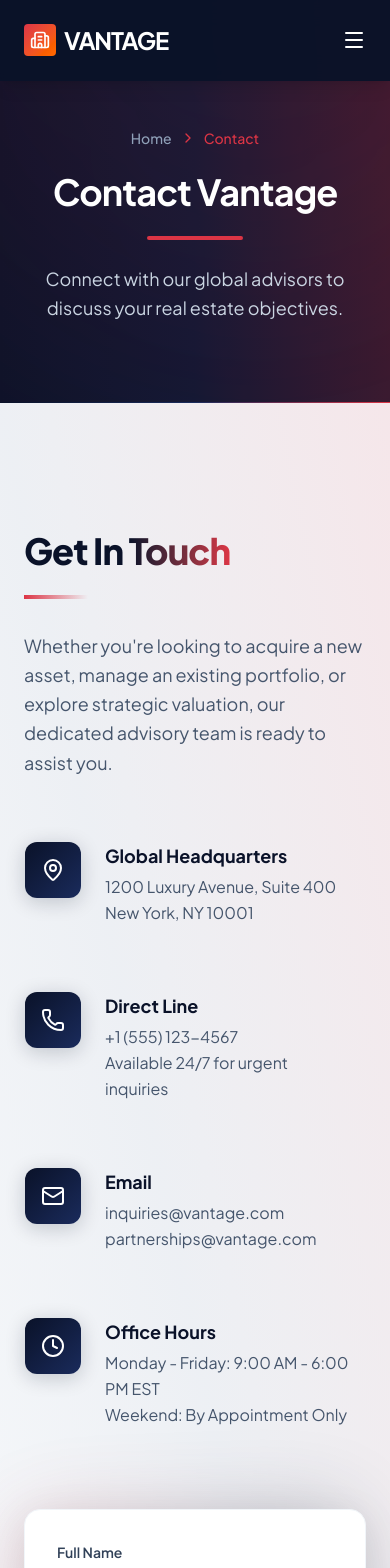
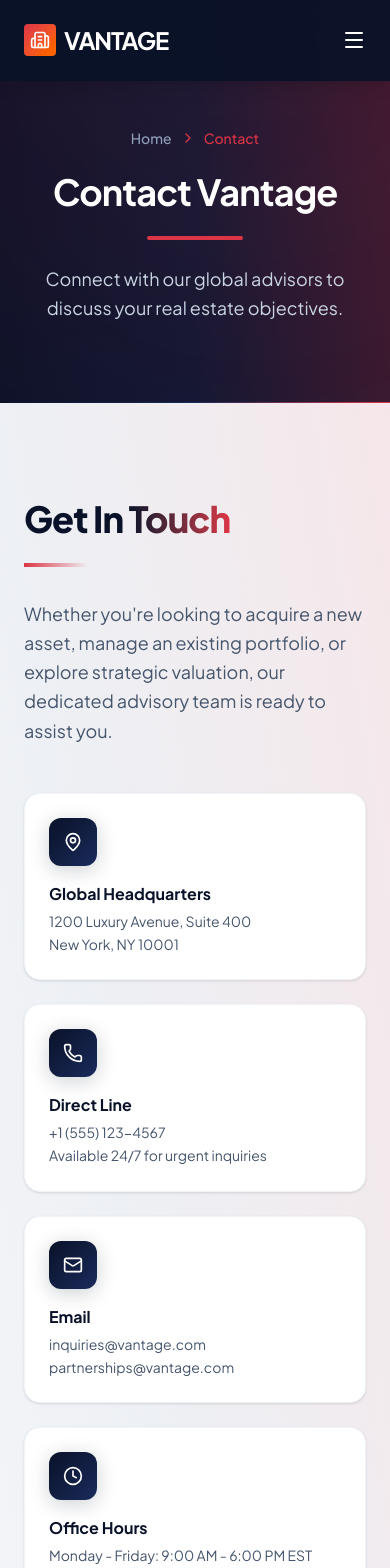
Before and after one commit to PremierByte/osmike-website, a Next.js app: page /contact in a window 390 px wide. Shown: the top 1568 px of the page. Built offline with nearby package versions, Linux system fonts and the light colour scheme.

Commit message:
feat(contact): refactor contact details for mobile responsiveness and add map

```diff
--- a/src/components/sections/about/TeamSection.tsx
+++ b/src/components/sections/about/TeamSection.tsx
@@ -1,5 +1,4 @@
 import React from "react";
-import { Linkedin, Twitter } from "lucide-react";
 
 const team = [
   {
@@ -46,12 +45,6 @@ export default function TeamSection() {
                 <h4 className="text-xl font-bold text-primary mb-1">{member.name}</h4>
                 <p className="text-secondary font-medium mb-4">{member.role}</p>
                 <div className="flex items-center justify-center gap-4">
-                  <a href="#" className="w-10 h-10 rounded-full bg-slate-50 flex items-center justify-center text-slate-400 hover:text-secondary hover:bg-secondary/10 transition-colors">
-                    <Linkedin className="w-5 h-5" />
-                  </a>
-                  <a href="#" className="w-10 h-10 rounded-full bg-slate-50 flex items-center justify-center text-slate-400 hover:text-secondary hover:bg-secondary/10 transition-colors">
-                    <Twitter className="w-5 h-5" />
-                  </a>
                 </div>
               </div>
             </div>
--- a/src/components/sections/contact/ContactSection.tsx
+++ b/src/components/sections/contact/ContactSection.tsx
@@ -26,13 +26,13 @@ const contactInfo = [
 
 export default function ContactSection() {
   return (
-    <section className="py-32 relative overflow-hidden bg-slate-50">
+    <section className="py-24 relative overflow-hidden bg-slate-50">
       {/* Dynamic Background Mesh Gradients */}
       <div className="absolute top-0 right-0 w-full md:w-1/2 h-full bg-gradient-to-bl from-secondary/10 via-[#1a2b5c]/5 to-transparent pointer-events-none"></div>
       <div className="absolute bottom-[-20%] left-[-10%] w-[600px] h-[600px] bg-secondary/5 rounded-full blur-[100px] pointer-events-none"></div>
 
       <div className="container mx-auto px-6 relative z-10">
-        <div className="flex flex-col lg:flex-row gap-16 xl:gap-24 items-center">
+        <div className="flex flex-col lg:flex-row gap-16 xl:gap-24 items-start">
 
           <div className="w-full lg:w-5/12">
             <div className="relative mb-12">
@@ -45,15 +45,15 @@ export default function ContactSection() {
               </p>
             </div>
 
-            <div className="flex flex-col gap-8">
+            <div className="grid grid-cols-1 sm:grid-cols-2 lg:grid-cols-1 gap-6 md:gap-8">
               {contactInfo.map((info, idx) => (
-                <div key={idx} className="group flex items-start gap-6 p-4 -ml-4 rounded-2xl hover:bg-white hover:shadow-lg hover:shadow-secondary/5 transition-all duration-300 border border-transparent hover:border-slate-100">
-                  <div className="w-14 h-14 rounded-xl bg-gradient-to-br from-primary to-[#1a2b5c] flex items-center justify-center shrink-0 shadow-[0_4px_20px_rgba(10,18,41,0.2)] group-hover:scale-110 transition-transform duration-300">
-                    <info.icon className="w-6 h-6 text-white" />
+                <div key={idx} className="group flex flex-col sm:flex-row lg:flex-row items-start gap-4 sm:gap-6 p-6 sm:p-4 lg:-ml-4 rounded-2xl bg-white lg:bg-transparent lg:hover:bg-white shadow-sm lg:shadow-none lg:hover:shadow-lg lg:hover:shadow-secondary/5 transition-all duration-300 border border-slate-100 lg:border-transparent lg:hover:border-slate-100">
+                  <div className="w-12 h-12 sm:w-14 sm:h-14 rounded-xl bg-gradient-to-br from-primary to-[#1a2b5c] flex items-center justify-center shrink-0 shadow-[0_4px_20px_rgba(10,18,41,0.2)] group-hover:scale-110 transition-transform duration-300">
+                    <info.icon className="w-5 h-5 sm:w-6 sm:h-6 text-white" />
                   </div>
                   <div>
-                    <h4 className="font-bold text-primary mb-1 text-lg">{info.title}</h4>
-                    <p className="text-slate-600 whitespace-pre-line leading-relaxed">{info.details}</p>
+                    <h4 className="font-bold text-primary mb-1 text-base sm:text-lg">{info.title}</h4>
+                    <p className="text-sm sm:text-base text-slate-600 whitespace-pre-line leading-relaxed">{info.details}</p>
                   </div>
                 </div>
               ))}
@@ -68,6 +68,23 @@ export default function ContactSection() {
           </div>
 
         </div>
+
+        {/* Map Section */}
+        <div className="mt-24 w-full h-[400px] md:h-[500px] rounded-[2.5rem] overflow-hidden shadow-2xl border border-slate-200 relative">
+          <div className="absolute inset-0 bg-slate-200 animate-pulse -z-10"></div>
+          <iframe
+            src="https://www.google.com/maps/embed?pb=!1m18!1m12!1m3!1d193595.15830869428!2d-74.119763973046!3d40.69766374874431!2m3!1f0!2f0!3f0!3m2!1i1024!2i768!4f13.1!3m3!1m2!1s0x89c24fa5d33f083b%3A0xc80b8f06e177fe62!2sNew%20York%2C%20NY%2C%20USA!5e0!3m2!1sen!2suk!4v1714408139591!5m2!1sen!2suk"
+            width="100%"
+            height="100%"
+            style={{ border: 0 }}
+            allowFullScreen={false}
+            loading="lazy"
+            referrerPolicy="no-referrer-when-downgrade"
+            className="w-full h-full"
+            title="Vantage Headquarters Location"
+          ></iframe>
+        </div>
+
       </div>
     </section>
   );
```
